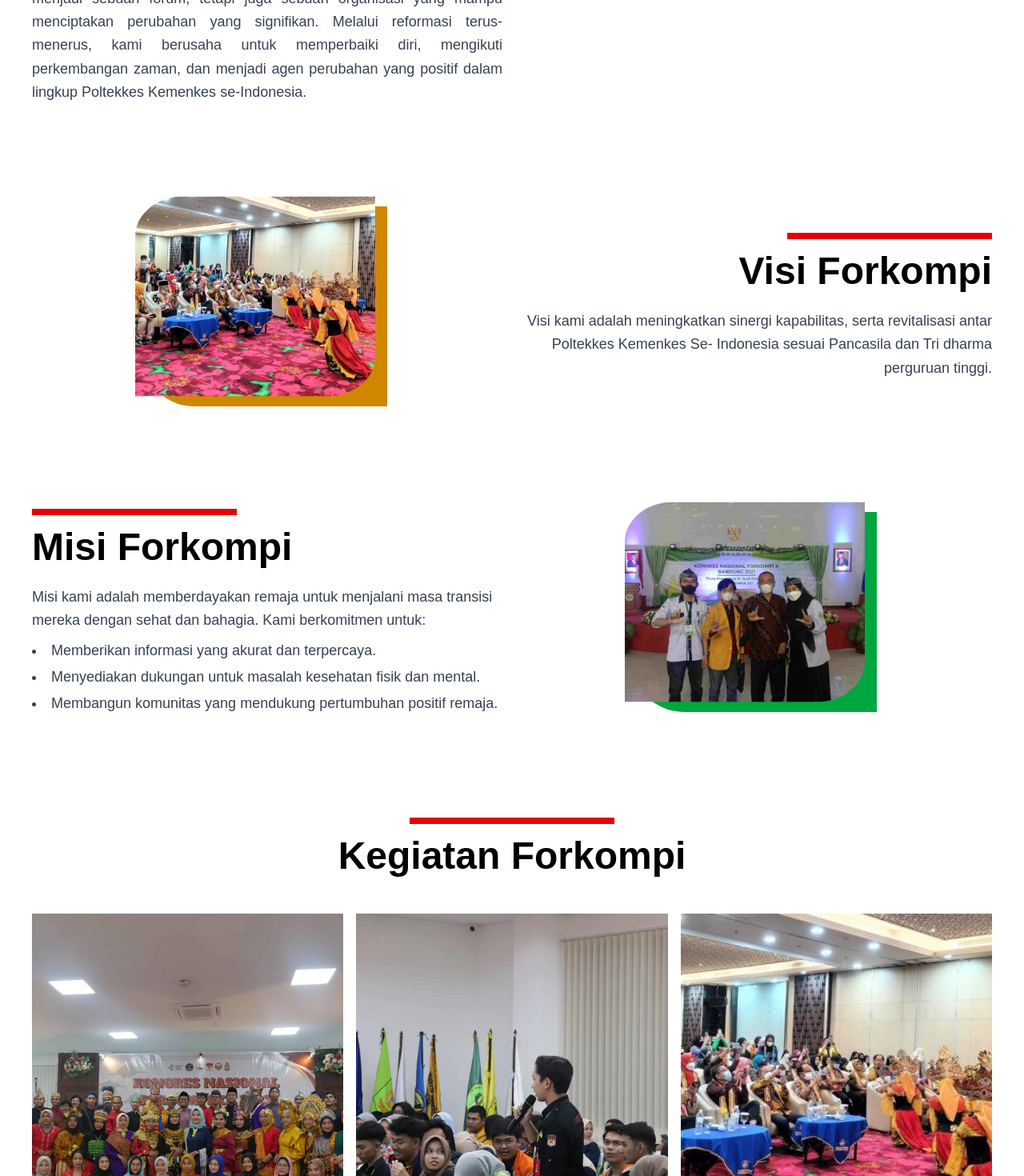
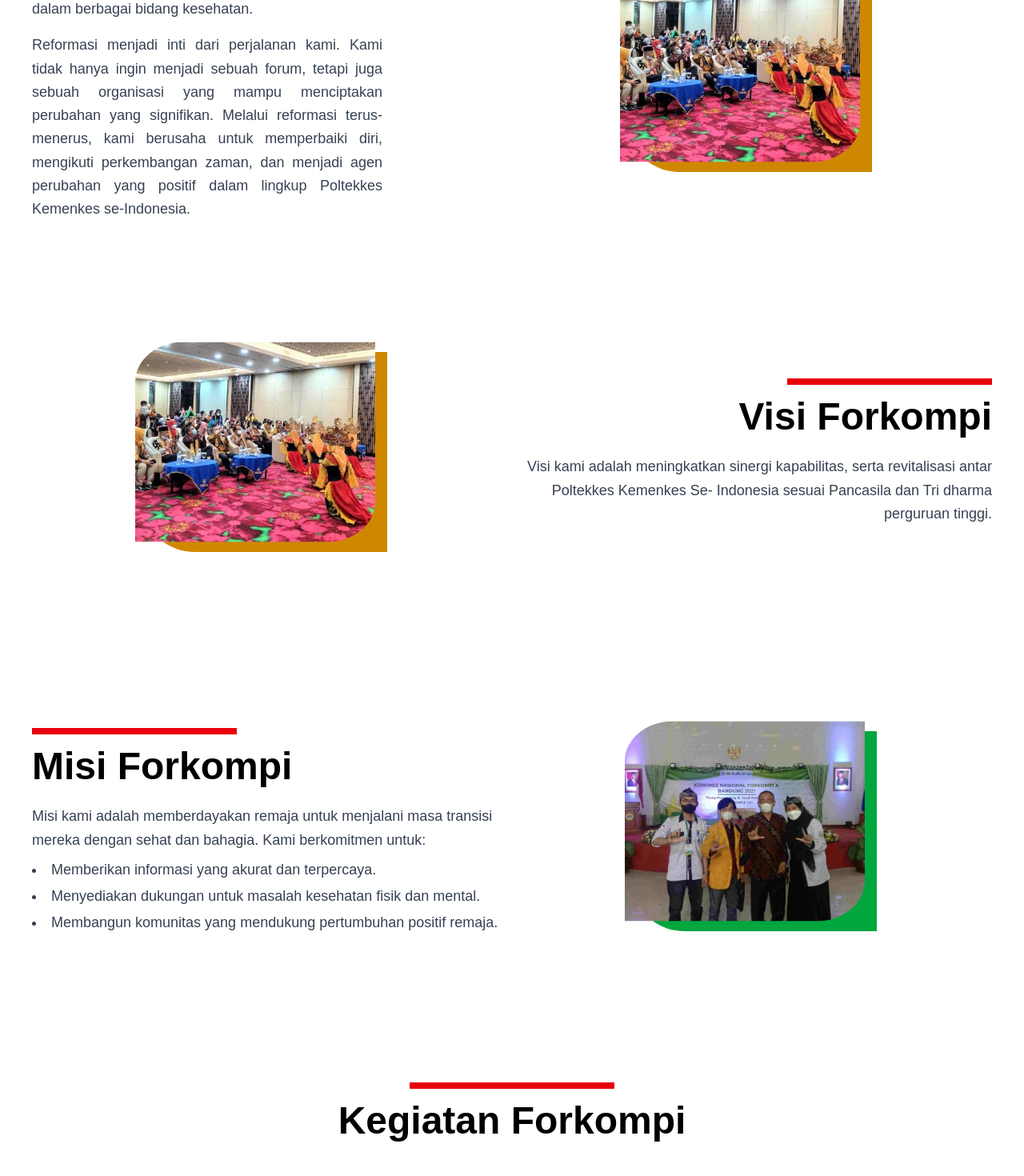
Before and after one commit to mmaruf23/forkompi, a Next.js app: page / in a window 1280 px wide. Shown: the part 1330-2800 px from the top of the page at 80% size. Built offline with nearby package versions, Linux system fonts and the light colour scheme; a web font is replaced by a local one.

Commit message:
Adding Motion for Homepage

```diff
--- a/src/components/ui/image_shadow.tsx
+++ b/src/components/ui/image_shadow.tsx
@@ -28,7 +28,7 @@ const ImageShadowed = ({ src, value, color }: ImageShadowedProps) => {
       : "bg-black";
   return (
     <div className={`${shadowShave} ${bgColor}`}>
-      <div className="w-[300px] h-[250px] relative hover:w-[400px] hover:h-[350px] transition-all">
+      <div className="w-[300px] h-[250px] relative transition-all">
         <Image
           src={src}
           alt="IMAGE"
--- /dev/null
+++ b/src/components/ui/slider.tsx
@@ -0,0 +1,68 @@
+"use client";
+
+import {
+  animate,
+  motion,
+  MotionValue,
+  useMotionValue,
+  useMotionValueEvent,
+  useScroll,
+} from "motion/react";
+import { useRef } from "react";
+
+export default function ScrollLinked() {
+  const ref = useRef(null);
+  const { scrollXProgress } = useScroll({ container: ref });
+  const maskImage = useScrollOverflowMask(scrollXProgress);
+
+  return (
+    <div id="example" className="relative flex justify-center w-screen max-w-[1200px]">
+      <motion.ul
+        ref={ref}
+        style={{ maskImage }}
+        className="flex list-none h-[160px] sm:h-[400px] overflow-x-scroll px-0 py-5 mx-auto gap-5 scrollbar-thin scrollbar-thumb-red-500 scrollbar-track-gray-200"
+      >
+        <li className="flex-[0_0_160px] sm:flex-[0_0_400px] bg-[#ff0088]">a</li>
+        <li className="flex-[0_0_160px] sm:flex-[0_0_400px] bg-[#dd00ee]">a</li>
+        <li className="flex-[0_0_160px] sm:flex-[0_0_400px] bg-[#9911ff]">a</li>
+        <li className="flex-[0_0_160px] sm:flex-[0_0_400px] bg-[#0d63f8]">a</li>
+        <li className="flex-[0_0_160px] sm:flex-[0_0_400px] bg-[#0cdcf7]">a</li>
+        <li className="flex-[0_0_160px] sm:flex-[0_0_400px] bg-[#8df0cc]">a</li>
+      </motion.ul>
+    </div>
+  );
+}
+
+const left = `0%`;
+const right = `100%`;
+const leftInset = `20%`;
+const rightInset = `80%`;
+const transparent = `#0000`;
+const opaque = `#000`;
+
+function useScrollOverflowMask(scrollXProgress: MotionValue<number>) {
+  const maskImage = useMotionValue(
+    `linear-gradient(90deg, ${opaque}, ${opaque} ${left}, ${opaque} ${rightInset}, ${transparent})`
+  );
+
+  useMotionValueEvent(scrollXProgress, "change", (value) => {
+    if (value === 0) {
+      animate(
+        maskImage,
+        `linear-gradient(90deg, ${opaque}, ${opaque} ${left}, ${opaque} ${rightInset}, ${transparent})`
+      );
+    } else if (value === 1) {
+      animate(
+        maskImage,
+        `linear-gradient(90deg, ${transparent}, ${opaque} ${leftInset}, ${opaque} ${right}, ${opaque})`
+      );
+    } else if (scrollXProgress.getPrevious() === 0 || scrollXProgress.getPrevious() === 1) {
+      animate(
+        maskImage,
+        `linear-gradient(90deg, ${transparent}, ${opaque} ${leftInset}, ${opaque} ${rightInset}, ${transparent})`
+      );
+    }
+  });
+
+  return maskImage;
+}
--- a/src/pages/index.tsx
+++ b/src/pages/index.tsx
@@ -1,15 +1,38 @@
+"use client";
+
 import Hero from "@/components/ui/hero";
 import ImageShadowed from "@/components/ui/image_shadow";
-import React from "react";
+import React, { useRef } from "react";
 import { FaInstagram, FaTiktok, FaTelegramPlane, FaYoutube, FaFacebook } from "react-icons/fa";
 import { SiGmail } from "react-icons/si";
 import { FaXTwitter } from "react-icons/fa6";
 import Link from "next/link";
-import Image from "next/image";
+import ScrollLinked from "@/components/ui/slider";
+import { motion } from "motion/react";
+import { useInView } from "framer-motion";
+
+/**
+ * Reusable fade-up component
+ */
+const FadeUpSection = ({ children, delay = 0 }: { children: React.ReactNode; delay?: number }) => {
+  const ref = useRef(null);
+  const isInView = useInView(ref, { amount: 0.2 });
+
+  return (
+    <motion.div
+      ref={ref}
+      initial={{ opacity: 0, y: 50 }}
+      animate={isInView ? { opacity: 1, y: 0 } : { opacity: 0, y: 50 }}
+      transition={{ duration: 0.6, ease: "easeOut", delay }}
+    >
+      {children}
+    </motion.div>
+  );
+};
 
 const HomePage = () => {
   return (
-    <div className="min-h-svh w-full">
+    <div className="min-h-svh w-full bg-white">
       {/* Hero */}
       <div className="relative">
         <Hero
@@ -54,15 +77,16 @@ const HomePage = () => {
       {/* Tentang Kami Section */}
       <div className="flex flex-col md:flex-row items-center justify-between gap-6 w-full bg-white px-6 sm:px-10 py-10 sm:py-16">
         {/* Left Text */}
+        <FadeUpSection delay={0.2}>
           <div id="about" className="md:w-1/2 text-justify">
             <div className="w-32 sm:w-64 h-2 bg-red-600 mb-4"></div>
             <h2 className="text-3xl sm:text-5xl font-bold mb-6 text-black">Tentang Kami</h2>
             <p className="text-gray-700 leading-relaxed mb-4 text-base sm:text-lg">
               <span className="font-semibold text-black">FORKOMPI</span> adalah Forum Komunikasi
-            Mahasiswa Politeknik Kesehatan Se-Indonesia. Sejak didirikan pada tahun 2004, kami telah
-            berkomitmen untuk menjadi wadah sinergi antar Poltekkes Kemenkes se-Indonesia, dengan
-            tujuan utama meningkatkan kapabilitas dan revitalisasi sesuai dengan nilai-nilai
-            Pancasila dan Tri Dharma perguruan tinggi.
+              Mahasiswa Politeknik Kesehatan Se-Indonesia. Sejak didirikan pada tahun 2004, kami
+              telah berkomitmen untuk menjadi wadah sinergi antar Poltekkes Kemenkes se-Indonesia,
+              dengan tujuan utama meningkatkan kapabilitas dan revitalisasi sesuai dengan
+              nilai-nilai Pancasila dan Tri Dharma perguruan tinggi.
             </p>
             <p className="text-gray-700 leading-relaxed mb-4 text-base sm:text-lg">
               Di FORKOMPI, kami memahami pentingnya interaksi yang efektif antar anggota untuk
@@ -78,16 +102,24 @@ const HomePage = () => {
               Kemenkes se-Indonesia.
             </p>
           </div>
+        </FadeUpSection>
 
         {/* Right Image */}
-        <div className="md:w-1/2 flex justify-center pt-6 md:pt-10">
+        <FadeUpSection delay={0.4}>
+          <div className="md:w-1/2 flex justify-end pt-6 md:pt-10">
             <ImageShadowed src="/news_image_background.jpg" value={-16} color={"red"} />
           </div>
+          <div className="md:w-1/2 hidden justify-end pt-6 md:pt-20 sm:flex">
+            <ImageShadowed src="/kongres.jpg" value={-16} color={"yellow"} />
+          </div>
+        </FadeUpSection>
       </div>
 
       {/* Visi Forkompi */}
-      <div className="flex flex-col md:flex-row items-center justify-between gap-6 w-full bg-white px-6 sm:px-10 py-10 sm:py-16">
+      <FadeUpSection delay={0.2}>
+        <div className="flex flex-col md:flex-row items-center justify-between gap-6 w-full bg-white px-6 sm:px-10 py-10 sm:py-25">
           {/* Left Image */}
+
           <div className="md:w-1/2 flex justify-center">
             <ImageShadowed src="/kongres.jpg" value={-16} color={"yellow"} />
           </div>
@@ -102,15 +134,17 @@ const HomePage = () => {
                 Visi Forkompi
               </h2>
               <p className="text-right text-gray-700 leading-relaxed text-base sm:text-lg">
-              Visi kami adalah meningkatkan sinergi kapabilitas, serta revitalisasi antar Poltekkes
-              Kemenkes Se- Indonesia sesuai Pancasila dan Tri dharma perguruan tinggi.
+                Visi kami adalah meningkatkan sinergi kapabilitas, serta revitalisasi antar
+                Poltekkes Kemenkes Se- Indonesia sesuai Pancasila dan Tri dharma perguruan tinggi.
               </p>
             </div>
           </div>
         </div>
+      </FadeUpSection>
 
       {/* Misi Forkompi */}
-      <div className="flex flex-col md:flex-row items-center justify-between gap-6 w-full bg-white px-6 sm:px-10 py-10 sm:py-16">
+      <FadeUpSection delay={0.2}>
+        <div className="flex flex-col md:flex-row items-center justify-between gap-6 w-full bg-white px-6 sm:px-10 py-10 sm:py-30">
           {/* Left Text */}
           <div className="md:w-1/2">
             <div>
@@ -135,8 +169,10 @@ const HomePage = () => {
             <ImageShadowed src="/image3.jpg" value={-16} color={"green"} />
           </div>
         </div>
+      </FadeUpSection>
 
       {/* Kegiatan Forkompi */}
+      <FadeUpSection delay={0.2}>
         <div className="flex flex-col w-full bg-white px-6 sm:px-10 py-10 sm:py-16 justify-center">
           <div className="flex flex-col items-center">
             <div className="w-32 sm:w-64 h-2 bg-red-600 mb-4"></div>
@@ -145,63 +181,12 @@ const HomePage = () => {
             </h2>
           </div>
 
-        {/* Top row */}
-        <div>
-          <div className="grid grid-cols-1 md:grid-cols-3 gap-4">
-            <div className="col-span-1 h-56 sm:h-80 lg:h-[450px]">
-              <Image
-                src="/home_image_background.jpg"
-                alt="Gallery 1"
-                width={600}
-                height={400}
-                className="w-full h-full object-cover"
-              />
-            </div>
-            <div className="col-span-1 h-56 sm:h-80 lg:h-[450px]">
-              <Image
-                src="/news_image_background.jpg"
-                alt="Gallery 2"
-                width={600}
-                height={400}
-                className="w-full h-full object-cover"
-              />
-            </div>
-            <div className="col-span-1 h-56 sm:h-80 lg:h-[450px]">
-              <Image
-                src="/kongres.jpg"
-                alt="Gallery 3"
-                width={600}
-                height={400}
-                className="w-full h-full object-cover"
-              />
+          {/* Bottom row */}
+          <div className="flex w-full justify-center">
+            <ScrollLinked />
           </div>
         </div>
-        </div>
-
-        {/* Bottom row */}
-        <div className="pt-4">
-          <div className="grid grid-cols-1 md:grid-cols-2 gap-4">
-            <div className="col-span-1 h-64 sm:h-96 lg:h-[500px]">
-              <Image
-                src="/image3.jpg"
-                alt="Gallery 1"
-                width={1280}
-                height={720}
-                className="w-full h-full object-cover"
-              />
-            </div>
-            <div className="col-span-1 h-64 sm:h-96 lg:h-[500px]">
-              <Image
-                src="/news_image_background2.jpg"
-                alt="Gallery 2"
-                width={1280}
-                height={720}
-                className="w-full h-full object-cover"
-              />
-            </div>
-          </div>
-        </div>
-      </div>
+      </FadeUpSection>
     </div>
   );
 };
```
Lines whose indentation alone changed are shown as unchanged.
